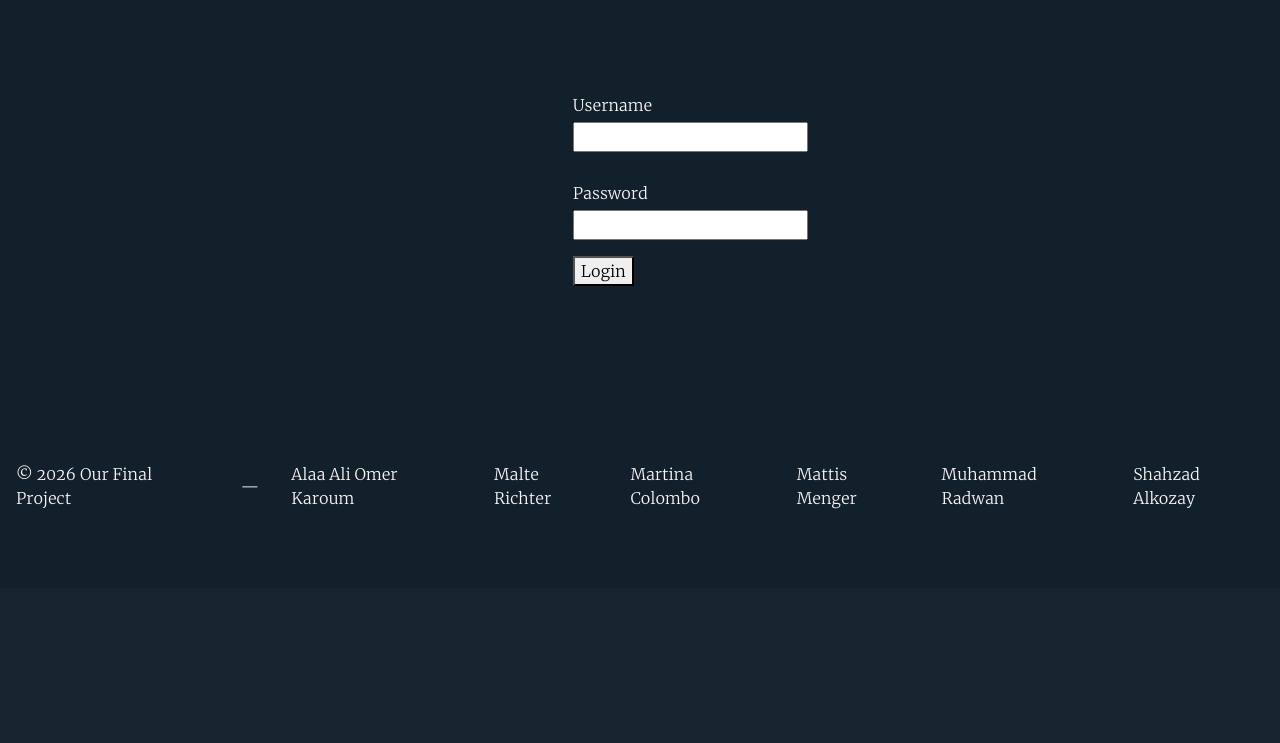
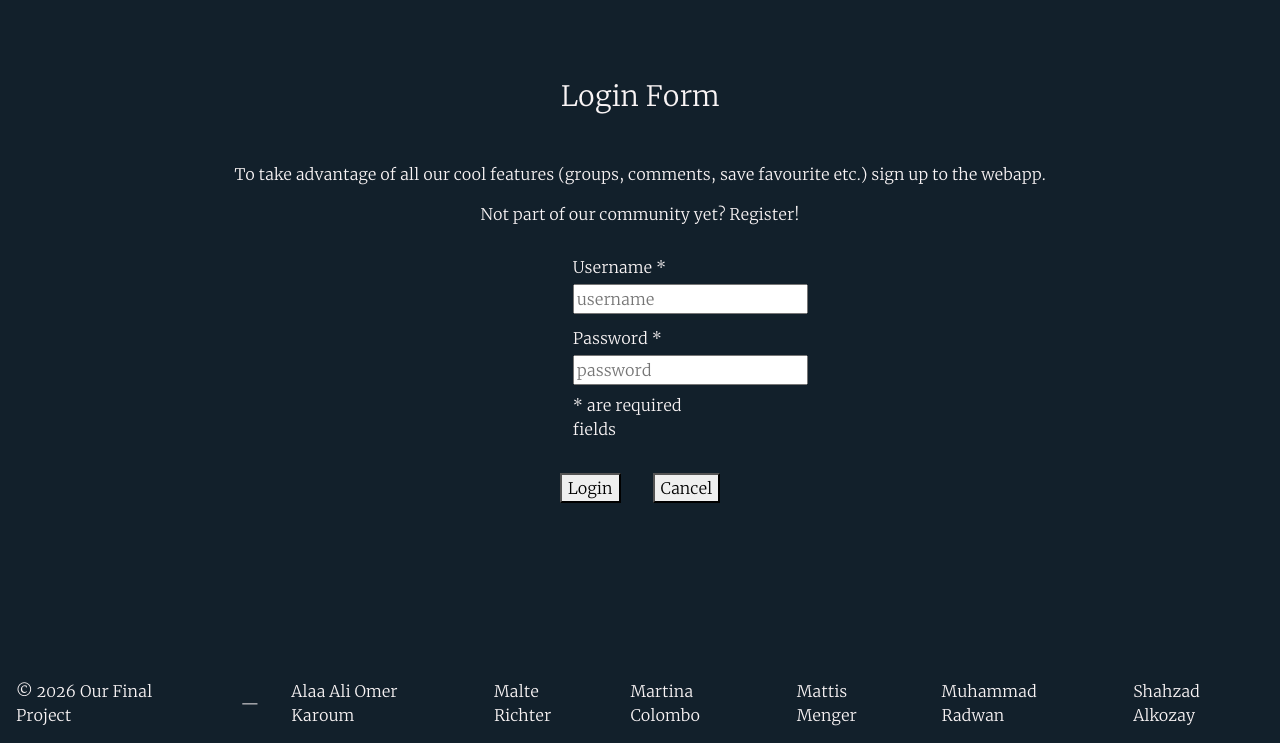
Before and after one commit to mradwan123/ideacloud, a Django app: page /login/ in a window 1280 px wide. Shown: the part 212-955 px from the top of the page. Before the commit the page ends 721 px from the top, so only its background shows below. Run offline with Django 5.2, Linux system fonts and the light colour scheme; some web fonts are replaced.

Commit message:
feat: add styling to 'login.html' form

```diff
--- a/templates/login.html
+++ b/templates/login.html
@@ -6,25 +6,41 @@
 {% block title %} Log In {% endblock %}
 
 {% block content %}
-{% if error %}
-  <p style="color:red;">{{ error }}</p>
-{% endif %}
 
 <!-- form to be modified (no HTML) to connect front-end and back-end -->
 
-<form method="post">
+<div class="form-description">
+
+    <h3 class="form-title">Login Form</h3>
+
+    <p>
+        To take advantage of all our cool features (groups, comments, save favourite etc.) sign up to the webapp.
+    </p>
+    <p>
+        Not part of our community yet? <a href="{% url 'front-end:register' %}">Register!</a>
+    </p>
+
+</div>
+
+<form>
+
   {% csrf_token %}
 
-  <p>
-    <label>Username</label><br>
-    <input type="text" name="username" required>
+  <label for="username">Username *</label><br>
+  <input type="text" id="username" name="username" placeholder="username" required>
+
+  <label for="password">Password *</label><br>
+  <input type="password" id="password" name="password" placeholder="password" required>
+
+  <!-- disclaimer -->
+  <p class="disclaimer">
+      * are required fields
   </p>
 
-  <p>
-    <label>Password</label><br>
-    <input type="password" name="password" required>
-  </p>
+  <div class="register-buttons">
+      <button type="submit" class="form-button" id="confirm-button">Login</button>
+      <button type="reset" class="form-button" id="cancel-button">Cancel</button>
+  </div>
 
-  <button type="submit">Login</button>
 </form>
 {% endblock %}
```
